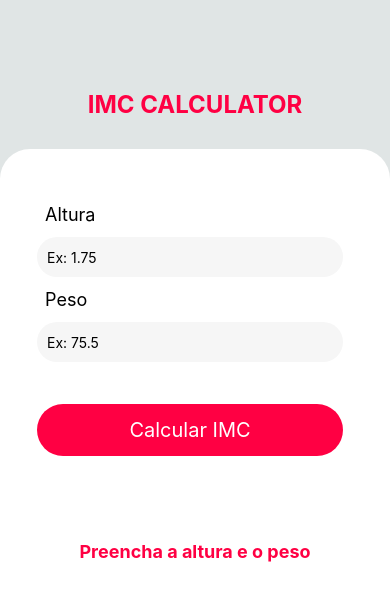
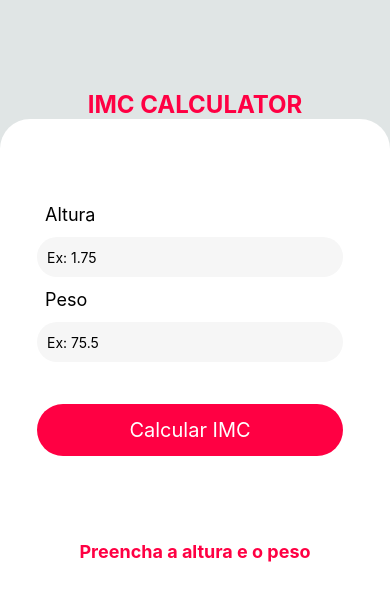
Before and after one commit to ThiagoCSgit/imc-calculator, a React Native app: screen / in a window 390 px wide. Shown: the top 600 px of the page. Built offline with nearby package versions, Linux system fonts and the light colour scheme.

Commit message:
Update styles.js

```diff
--- a/src/components/Form/styles.js
+++ b/src/components/Form/styles.js
@@ -2,14 +2,12 @@ import { StyleSheet } from "react-native";
 
 const styles = StyleSheet.create({
   formContext: {
-    width: "100%",
-    height: "100%",
-    bottom: 0,
+    flex: 1,
     backgroundColor: "#fff",
-    alignItems: "center",
-    marginTop: 30,
     borderTopLeftRadius: 30,
     borderTopRightRadius: 30,
+    alignItems: "center",
+    paddingTop: 30,
   },
   form: {
     width: "100%",
```
